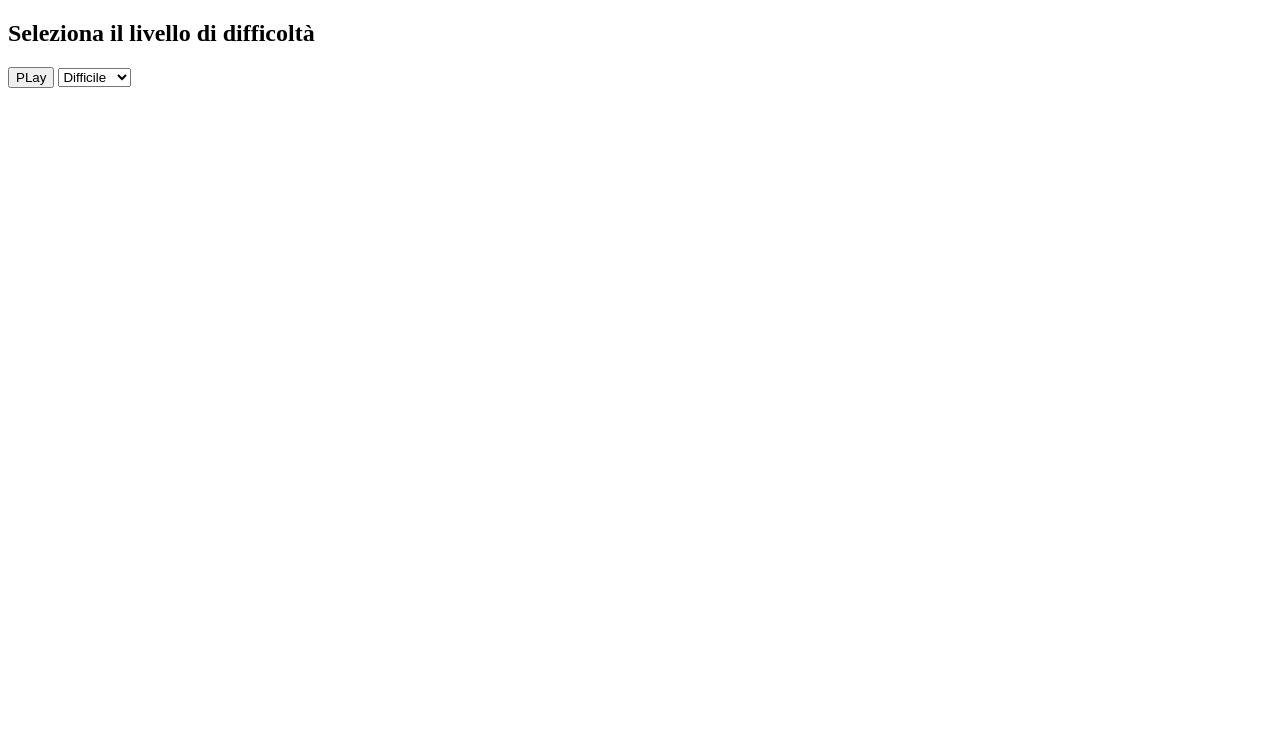
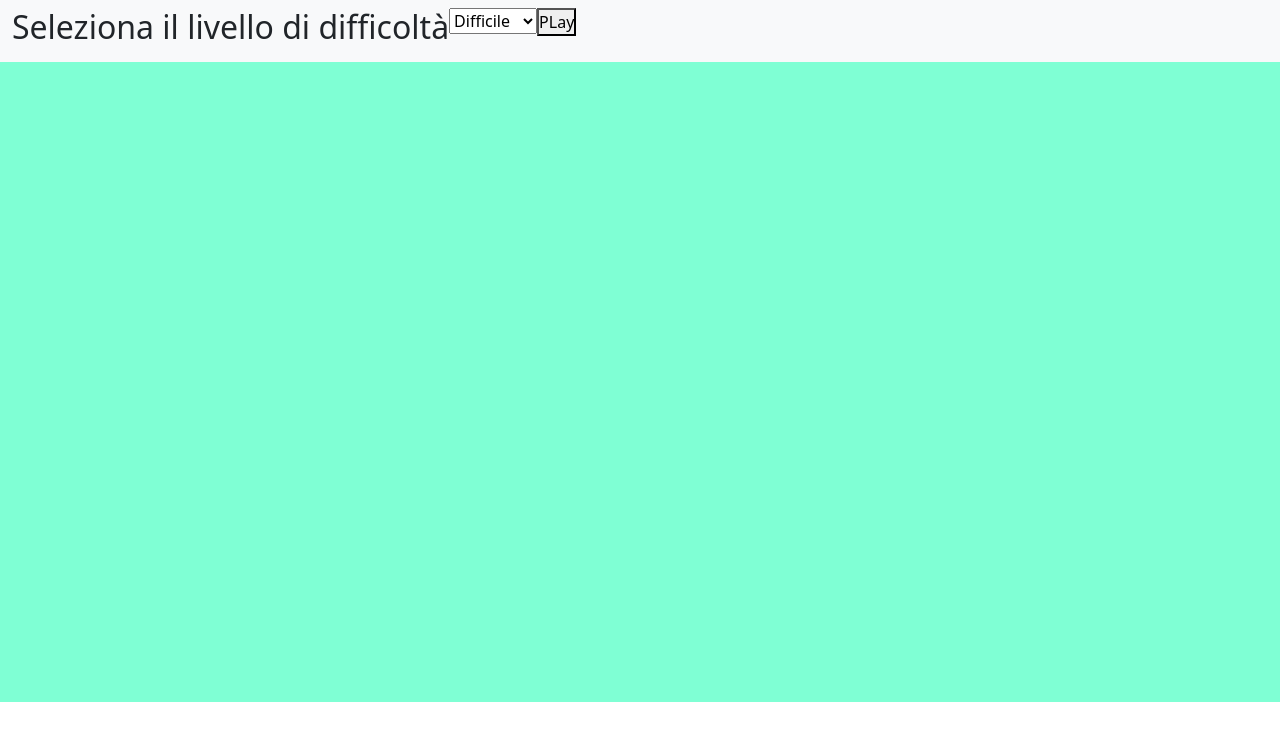
Before and after one commit to LupoArticoblu/-js-campominato-grid-, a plain HTML site: page index.html in a window 1280 px wide. Drawn offline with nearby package versions, Linux system fonts and the light colour scheme.

Commit message:
bootstrap inserito

```diff
--- a/index.html
+++ b/index.html
@@ -4,21 +4,43 @@
   <meta charset="UTF-8">
   <meta http-equiv="X-UA-Compatible" content="IE=edge">
   <meta name="viewport" content="width=device-width, initial-scale=1.0">
+  <link href="https://cdn.jsdelivr.net/npm/bootstrap@5.2.2/dist/css/bootstrap.min.css" rel="stylesheet" integrity="sha384-Zenh87qX5JnK2Jl0vWa8Ck2rdkQ2Bzep5IDxbcnCeuOxjzrPF/et3URy9Bv1WTRi" crossorigin="anonymous">
   <link rel="stylesheet" href="stile.css">
   <title>Document</title>
 </head>
 <body>
+  <header>
 
+    <nav class="navbar navbar-expand-lg bg-light d-flex">
+      <div class="container-fluid">
+        <button class="navbar-toggler" type="button" data-bs-toggle="collapse" data-bs-target="#navbarSupportedContent" aria-controls="navbarSupportedContent" aria-expanded="false" aria-label="Toggle navigation">
+          <span class="navbar-toggler-icon"></span>
+        </button>
+        <div class="collapse navbar-collapse" id="navbarSupportedContent">
+          <ul class="navbar-nav me-auto mb-2 mb-lg-0 d-flex justify-content-between"><!--space between non funziona-->
+            <li class="nav-item">
+              <h2>Seleziona il livello di difficoltà</h2>
+            </li>
+            <li>
+              <select name="livello" id="level">
+                <option value="Hard">Difficile</option>
+                <option value="Normal">Normale</option>
+                <option value="Easy">Facile</option>
+              </select>
+            </li>
+            <li>
+              <button id="play">PLay</button>
+            </li>
+          </ul>
+        </div>
+      </div>
+    </nav>
+  </header>
   <main>
     <div class="game-wrapper">
-      <h2>Seleziona il livello di difficoltà</h2>
+      <div class="grid"></div>
     </div>
-    <button id="play">PLay</button>
-    <select name="livello" id="level">
-      <option value="Hard">Difficile</option>
-      <option value="Normal">Normale</option>
-      <option value="Easy">Facile</option>
-    </select>
+
     <h3 class="endMess"></h3>
   </main>
 
--- a/stile.css
+++ b/stile.css
@@ -1,5 +1,14 @@
+*{
+  margin: 0;
+  padding: 0;
+  box-sizing: border-box;
+}
+
+
 .game-wrapper{
   position:relative;
+  height: 80vh;
+  background-color: aquamarine;
 }
 
 .end-game-level{
@@ -14,3 +23,7 @@
 #level{
 
 }
+
+.grid{
+
+}
```
